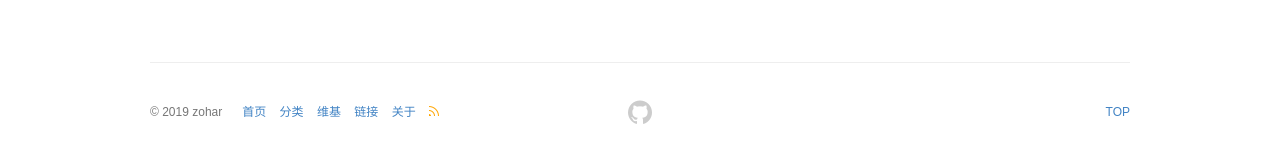
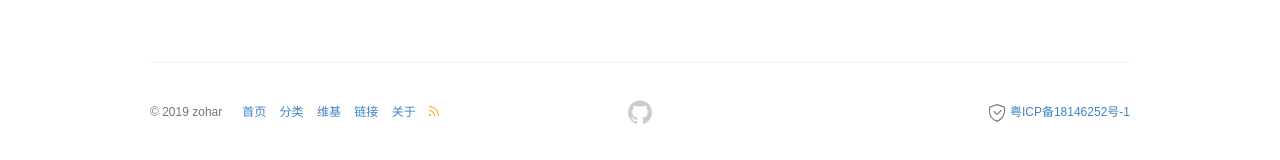
Before and after one commit to zoharyips/zoharyips.github.io, a Jekyll site: the page built from index.html, in a window 1280 px wide. Shown: the part 2190-2350 px from the top of the page. Built offline with Jekyll 4.4.1, drawn with Linux system fonts in a browser that asks for light colours; the list of posts is cut into pages by our own code.

Commit message:
add the MIIT info in footer

```diff
--- a/_config.yml
+++ b/_config.yml
@@ -95,3 +95,7 @@ simple_jekyll_search:
 # 谷歌分析
 google:
   analytics_id: UA-146513129-1
+
+# 备案号
+beian: 粤ICP备18146252号-1
+MIIT: http://www.beian.miit.gov.cn
--- a/_includes/footer.html
+++ b/_includes/footer.html
@@ -2,13 +2,18 @@
 <footer class="container">
   <div class="site-footer" role="contentinfo">
     <div class="copyright left mobile-block">
-      © 2019
+      © {% assign year = site.time | date: '%Y' %}{{ year }}
       <span title="{{ site.author}}">{{ site.author }}</span>
-      <a href="javascript:window.scrollTo(0,0)" class="right mobile-visible">TOP</a>
+      {% if site.beian %}
+        <a href="{{ site.MIIT }}" class="right mobile-visible">{{ site.beian }}</a>
+      {% else %}
+        <a href="javascript:window.scrollTo(0,0)" class="right mobile-visible">TOP</a>
+      {% endif %}
     </div>
     <ul class="site-footer-links right mobile-hidden">
       <li>
-        <a href="javascript:window.scrollTo(0,0)" >TOP</a>
+        <img width="20px" height="20px" src="/assets/svg/siterecord.svg" style="vertical-align: middle;"/>
+        <a href="{{ site.MIIT }}" >{{ site.beian }}</a>
       </li>
     </ul>
     <a href="{{ site.github.repository_url }}" target="_blank" aria-label="view source code">
```
Also changed, not shown: assets/svg/siterecord.svg (added).
